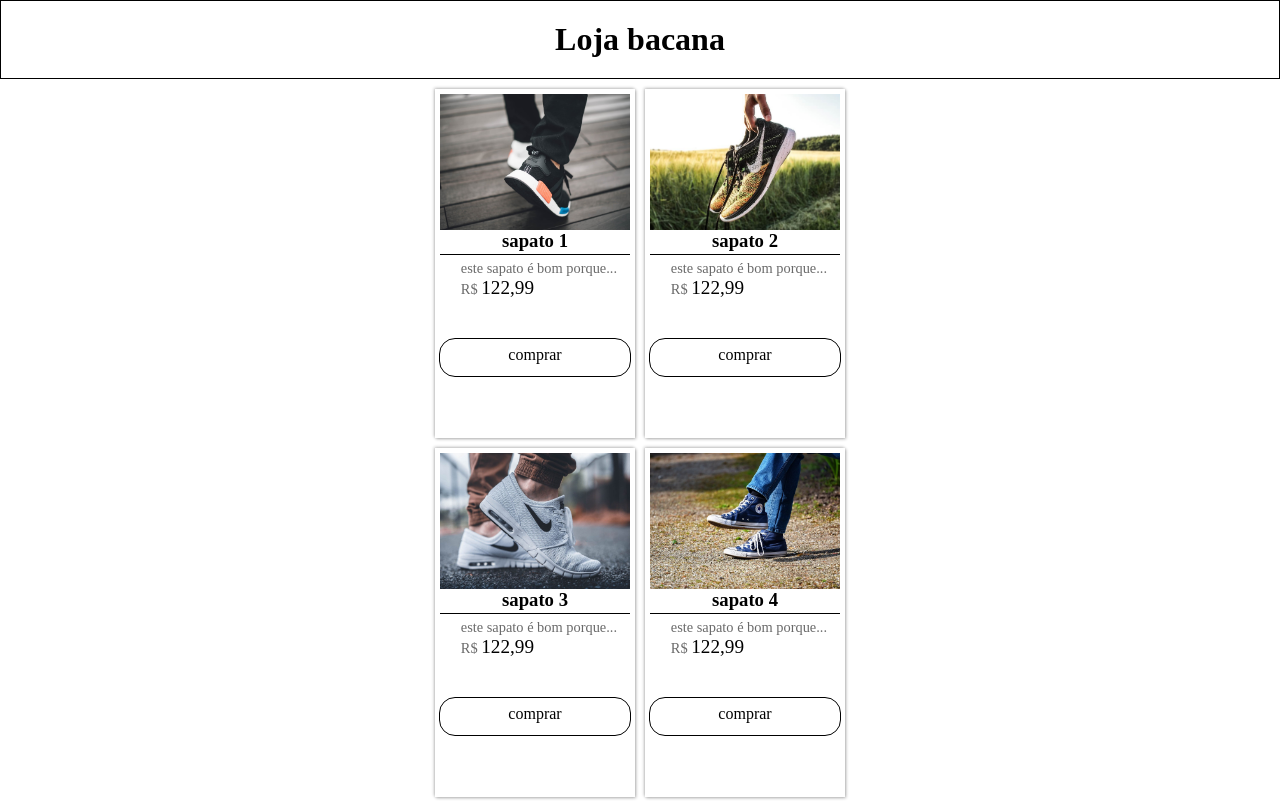
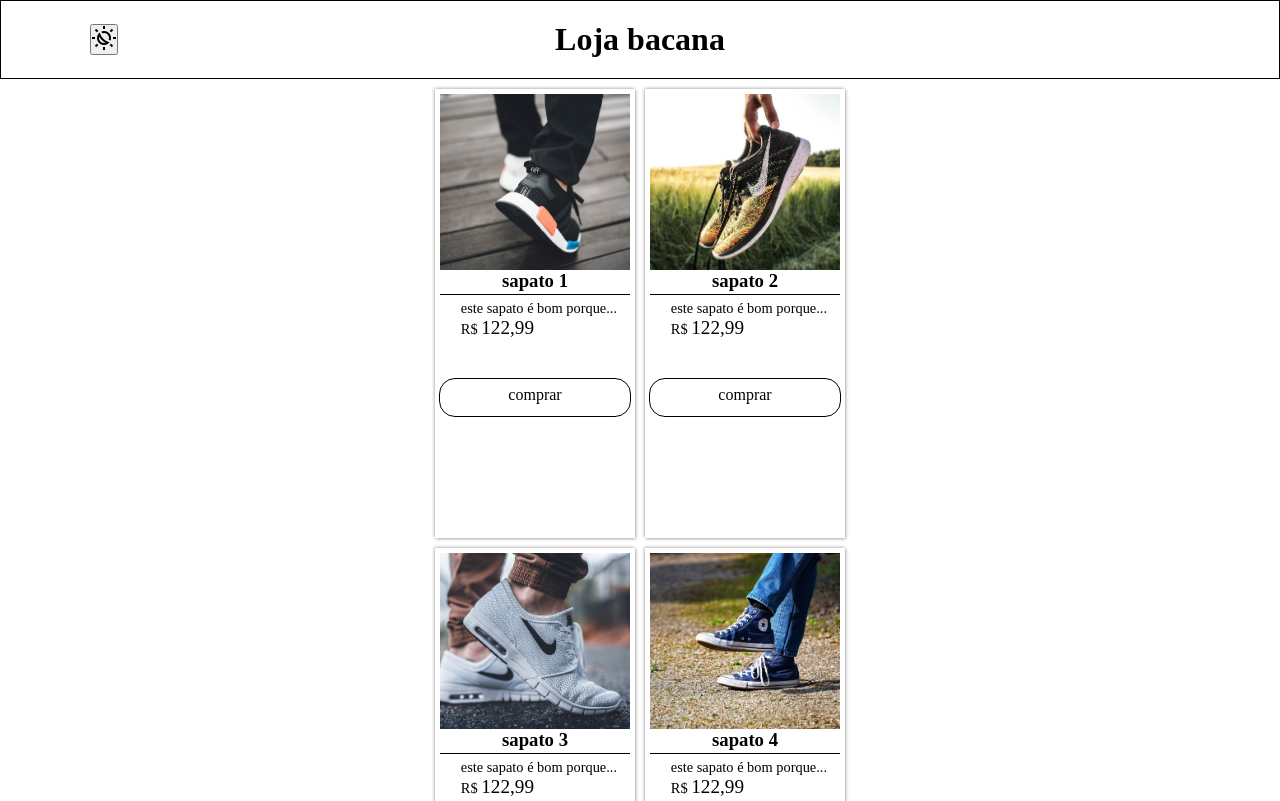
Before and after one commit to FranciscoEduardo190/loja-bacana-mediaquery.io, a plain HTML site: page index.html in a window 1280 px wide. Shown: the top 801 px of the page. Drawn offline with nearby package versions, Linux system fonts and the light colour scheme.

Commit message:
monocromatico

```diff
--- a/css/md.css
+++ b/css/md.css
@@ -1,9 +1,4 @@
  @charset "UTF-8";
-
- /* Small devices (portrait tablets and large phones, 600px and up) */
- @media only screen and (min-width: 600px) {
-     }
-
 
  /* Medium devices (landscape tablets, 768px and up) */
  @media only screen and (min-width: 768px) {
--- a/css/style.css
+++ b/css/style.css
@@ -18,12 +18,39 @@ html{
     overflow-x: hidden;
   box-sizing: border-box;
   height: 100vh;
+
+  --cor: #000217;
+  --cor2: rgba(255, 255, 255, 0.87);
+  --corsim: black;
+
 }
 body{
+    background-color: var(--cor2);
    height: 100vh;
    width: 100vw;
 }
+header{
+    background-color: var(--cor2);
+    margin: auto;
+    width: 50vw;
+    border:1px solid var(--corsim);
+    text-align: center;
+    font-family:'Gaduate','cursive';
+    padding: 20px;
+    width: 100vw;
+    margin: auto;
 
+}
+.bott{
+    margin-right: 5px;
+    position: absolute;
+    left: 90px;
+    top: 24px;
+
+}
+main{
+    background-color: var(--cor2);
+}
 .container{
     display:grid;
     justify-content: center;
@@ -31,27 +58,17 @@ body{
     gap: 10px;
     padding: 10px;
 }
-header{
-    margin: auto;
-    width: 50vw;
-    border:1px solid black;
-    text-align: center;
-    font-family:'Gaduate','cursive';
 
-    padding: 20px;
-
-    width: 100vw;
-    margin: auto;
-
-}
 .card{
 
     padding: 5px;
-    height: 349px;
+
+    height: 449px;
     box-shadow: 1px 1px 3px rgba(0, 0, 0, 0.301), -1px -1px 3px rgba(0, 0, 0, 0.219);
 
 }
 .card:hover{
+
     box-shadow: 1px 1px 3px rgba(0, 0, 0, 0.534), -1px -1px 3px rgba(0, 0, 0, 0.534);
 
 }
@@ -59,23 +76,23 @@ header{
     text-align: center;
     margin-bottom:5px;
     padding-bottom: 2px;
-    border-bottom: 1px solid black;
+    border-bottom: 1px solid var(--corsim);
 }
 .card > p{
 
     text-indent: 1.3rem;
     font-size: 0.9rem;
-    color: rgba(0, 0, 0, 0.589);
+    color:var(--corsim);
     width: 95%;
 }
  .bold {
     font-size: 1.2rem;
-    color: black;
+    color: var(--corsim);
 }
 .btn{
     text-decoration: none;
     padding: 7px;
-    color:black;
+    color:var(--corsim);
     outline: black solid 1px;
     border-radius: 15px;
     text-align: center;
@@ -136,6 +153,8 @@ height: 40%;
 }
 
 footer{
-    border: 1px solid black;
+    border: 1px solid var(--corsim);
    text-indent: 1.2rem;
    }
+
+/*#000217*/
--- a/index.html
+++ b/index.html
@@ -9,21 +9,28 @@
     <link rel="stylesheet" href="css/md.css">
 
 
+    <link rel="stylesheet" href="https://fonts.googleapis.com/css2?family=Material+Symbols+Outlined:opsz,wght,FILL,GRAD@20..48,100..700,0..1,-50..200" />
+
 
 
 
 
     <title>galeria dos sneakers</title>
 </head>
-<body>
-     <header>
+<body id="ebody">
+     <header id="eheader">
         <h1>Loja bacana</h1>
+
+        <button id="bot" class="bott" onclick="diurno()" >
+            <span class="material-symbols-outlined">
+           routine
+            </span></button>
      </header>
 
 
 
 
-        <main class="container" role="cell">
+        <main class="container" id="emain" role="cell">
 
        <div class="card">
         <div class="product-image" id="img-1"></div>
@@ -110,5 +117,24 @@
         &copy; 2022
         </p>
      </footer>
+
+     <script>
+
+    function diurno()
+    {
+     /* document. - .style.backgroundColor*/
+     /*#000217*/
+     /*var bod = document.getElementById('corno')*/
+
+
+
+
+
+
+
+
+    }
+
+     </script>
 </body>
 </html>
```
